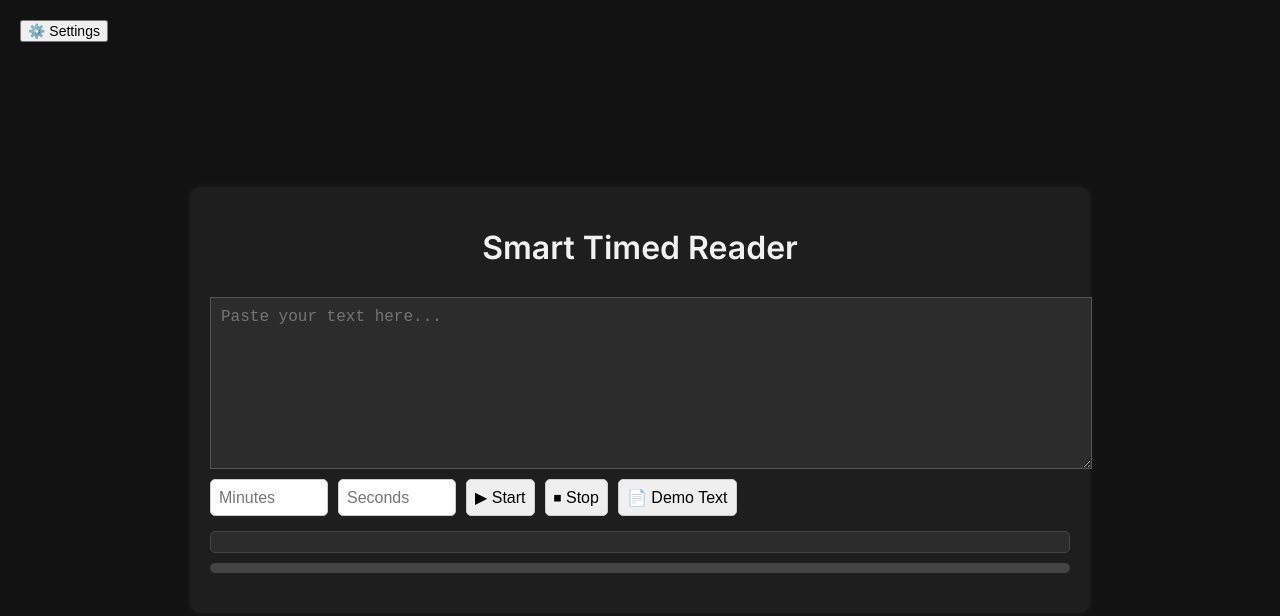
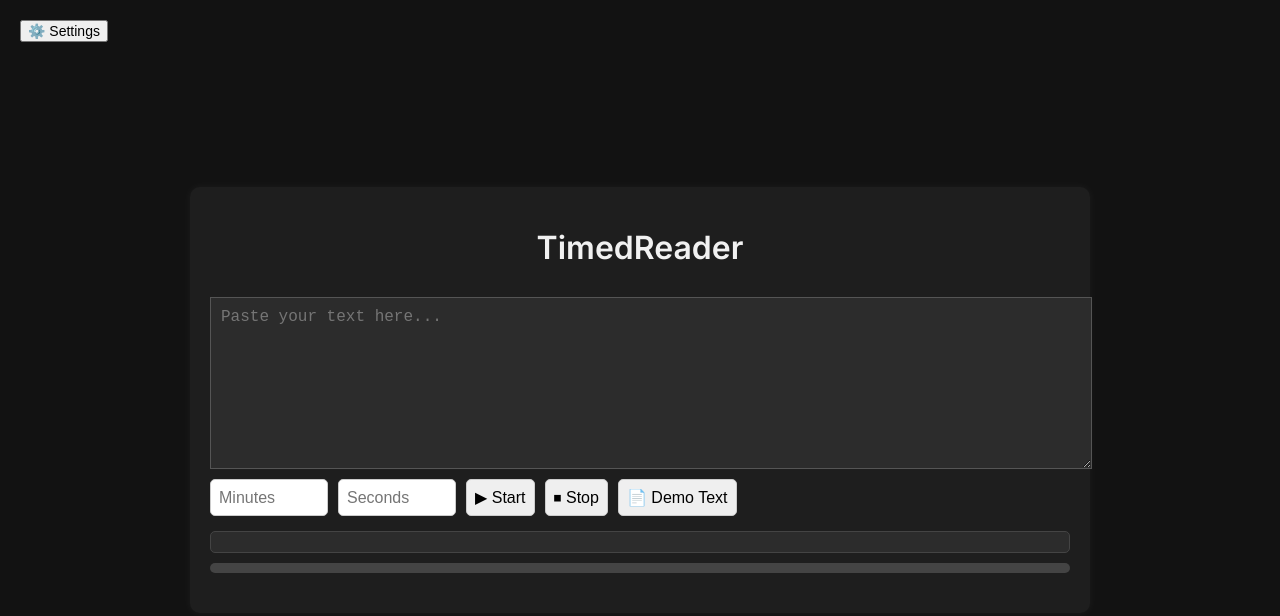
Before and after one commit to BadDragon22/TimedReader, a plain HTML site: page index.html in a window 1280 px wide. Drawn offline with Linux system fonts and the light colour scheme.

Commit message:
Update index.html

```diff
--- a/index.html
+++ b/index.html
@@ -3,7 +3,7 @@
 <head>
   <meta charset="UTF-8">
   <meta name="viewport" content="width=device-width, initial-scale=1.0">
-  <title>Smart Timed Reader</title>
+  <title>TimedReader</title>
   <link href="https://fonts.googleapis.com/css2?family=Inter:wght@400;600&display=swap" rel="stylesheet">
   <style>
     html, body {
@@ -164,7 +164,7 @@
   </div>
 
   <div class="container">
-    <h1>Smart Timed Reader</h1>
+    <h1>TimedReader</h1>
     <div id="countdown"></div>
     <textarea id="textInput" placeholder="Paste your text here..."></textarea>
     <div class="controls">
```
